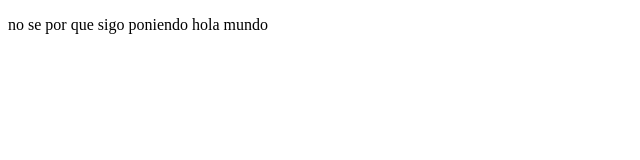
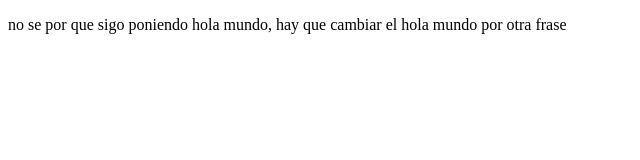
Before and after one commit to Edilberto-Vazquez/ProyectoDemoCursoPrework, a plain HTML site: page index.html in a window 1280 px wide. Shown: the whole page, without its empty margins (0-640 px from the left). Drawn offline with Linux system fonts and the light colour scheme.

Commit message:
se cambio la frase de la etiqueta P

```diff
--- a/index.html
+++ b/index.html
@@ -8,7 +8,8 @@
 </head>
 <body>
     <p>
-        no se por que sigo poniendo hola mundo
+        no se por que sigo poniendo hola mundo, hay que cambiar
+        el hola mundo por otra frase
     </p>
 </body>
 </html>
```
